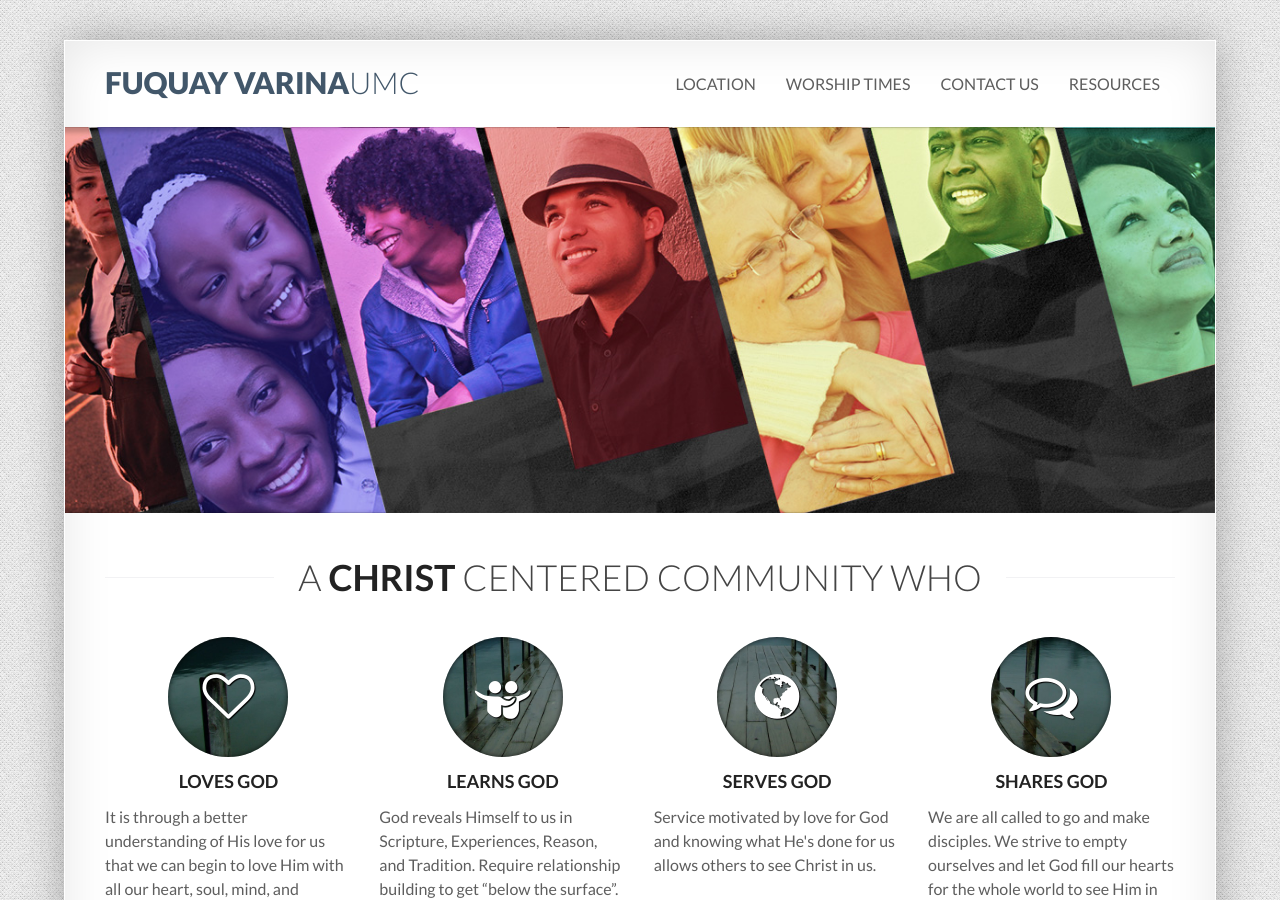
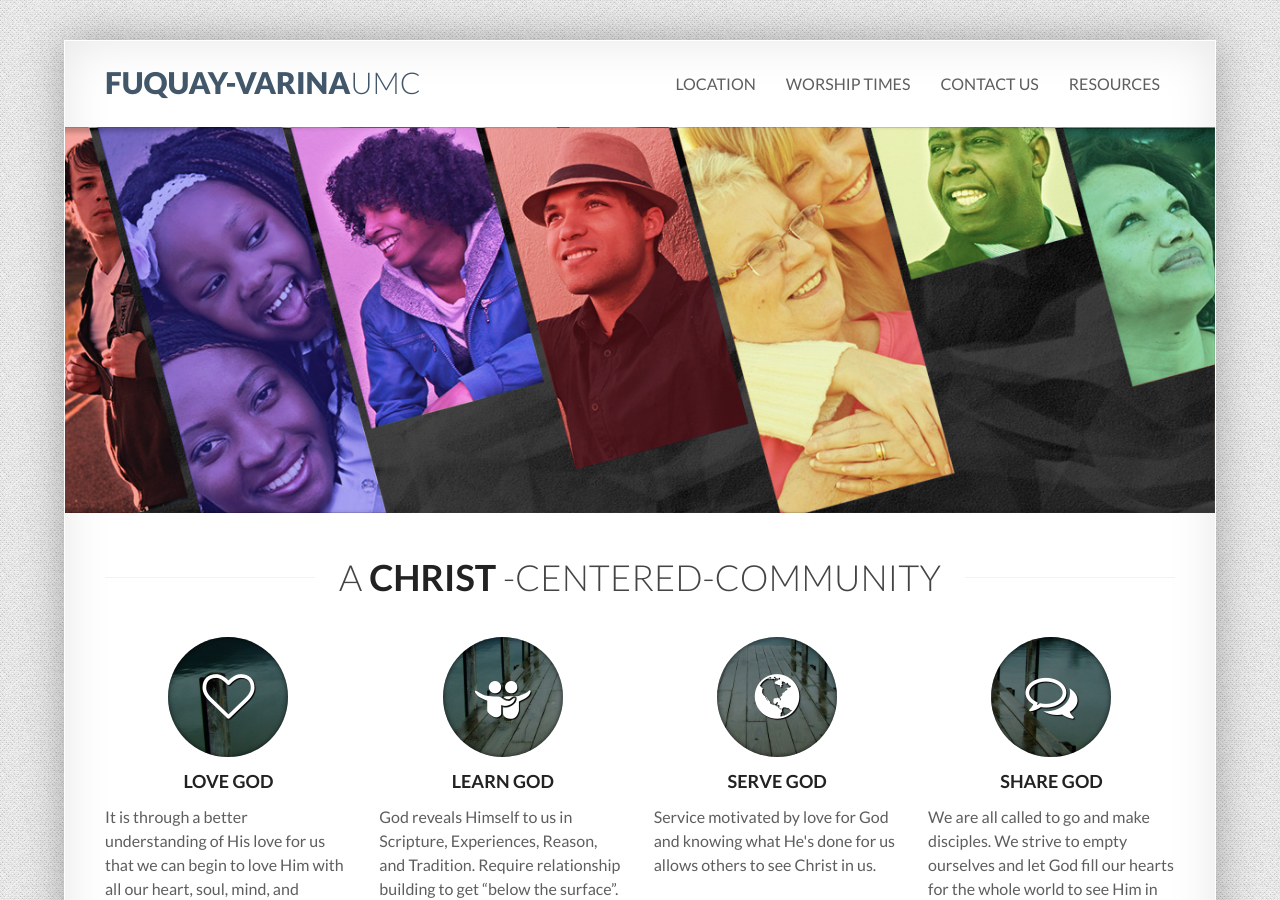
Before and after one commit to fvumc/fvumc.github.io, a Jekyll site: the page built from index.html, in a window 1280 px wide and 900 px high. Built offline with Jekyll 4.4.1, drawn with Linux system fonts in a browser that asks for light colours; Markdown is read by kramdown in place of the engine named in the settings; some of the changed text lies outside the part shown.

Commit message:
fix hyphens

```diff
--- a/_layouts/default.html
+++ b/_layouts/default.html
@@ -38,7 +38,7 @@
             </a>
             <h1 class="brand">
               <a href=".">
-                Fuquay Varina<span class="light">UMC</span></a>
+                Fuquay-Varina<span class="light">UMC</span></a>
             </h1>
             <div class="nav-collapse collapse">
               <ul class="nav pull-right">
@@ -64,7 +64,7 @@
         <div class="row-fluid">
           <div class="span6 small-screen-center">
             <h3>
-              Fuquay Varina
+              Fuquay-Varina
               <span class="light">
                 UMC
               </span>
@@ -72,7 +72,7 @@
             <p>
               919 - 552 - 4331  |  info@fvumc.org
               <br>
-              100 S. Judd Parkway SE, Fuquay Varina, NC 27526
+              100 S. Judd Parkway SE, Fuquay-Varina, NC 27526
               <br>
             </p>
           </div>
--- a/index.html
+++ b/index.html
@@ -1,6 +1,6 @@
 ---
 layout: default
-title: Fuquay Varina United Methodist Church
+title: Fuquay-Varina United Methodist Church
 ---
 
       <!-- Promo Section -->
@@ -23,7 +23,7 @@ title: Fuquay Varina United Methodist Church
               <h1>
                 <small class="light">A</small>
                 Christ
-                <small class="light">Centered Community who</small>
+                <small class="light">-Centered-Community</small>
               </h1>
             </div>
             <ul class="unstyled row-fluid">
@@ -35,7 +35,7 @@ title: Fuquay Varina United Methodist Church
                   </span>
                 </div>
                 <h3 class="text-center">
-                  Loves God
+                  Love God
                 </h3>
                 <p>
                   It is through a better understanding of His love for us that we can begin to love Him with all our heart, soul, mind, and strength.
@@ -48,7 +48,7 @@ title: Fuquay Varina United Methodist Church
                     <i class="icon">]</i>
                   </span>
                 </div>
-                <h3 class="text-center">Learns God</h3>
+                <h3 class="text-center">Learn God</h3>
                 <p>
                   God reveals Himself to us in Scripture, Experiences, Reason, and Tradition. Require relationship building to get “below the surface”. Small groups focused on study, accountability and prayer seeking life more abundantly in this life
                 </p>
@@ -60,7 +60,7 @@ title: Fuquay Varina United Methodist Church
                     <i class="icon-globe"></i>
                   </span>
                 </div>
-                <h3 class="text-center">Serves God</h3>
+                <h3 class="text-center">Serve God</h3>
                 <p>
                   Service motivated by love for God and knowing what He's done for us allows others to see Christ in us.
                 </p>
@@ -72,7 +72,7 @@ title: Fuquay Varina United Methodist Church
                     <i class="icon-comments-alt"></i>
                   </span>
                 </div>
-                <h3 class="text-center">Shares God</h3>
+                <h3 class="text-center">Share God</h3>
                 <p>
                   We are all called to go and make disciples. We strive to empty ourselves and let God fill our hearts for the whole world to see Him in us.
                 </p>
```
